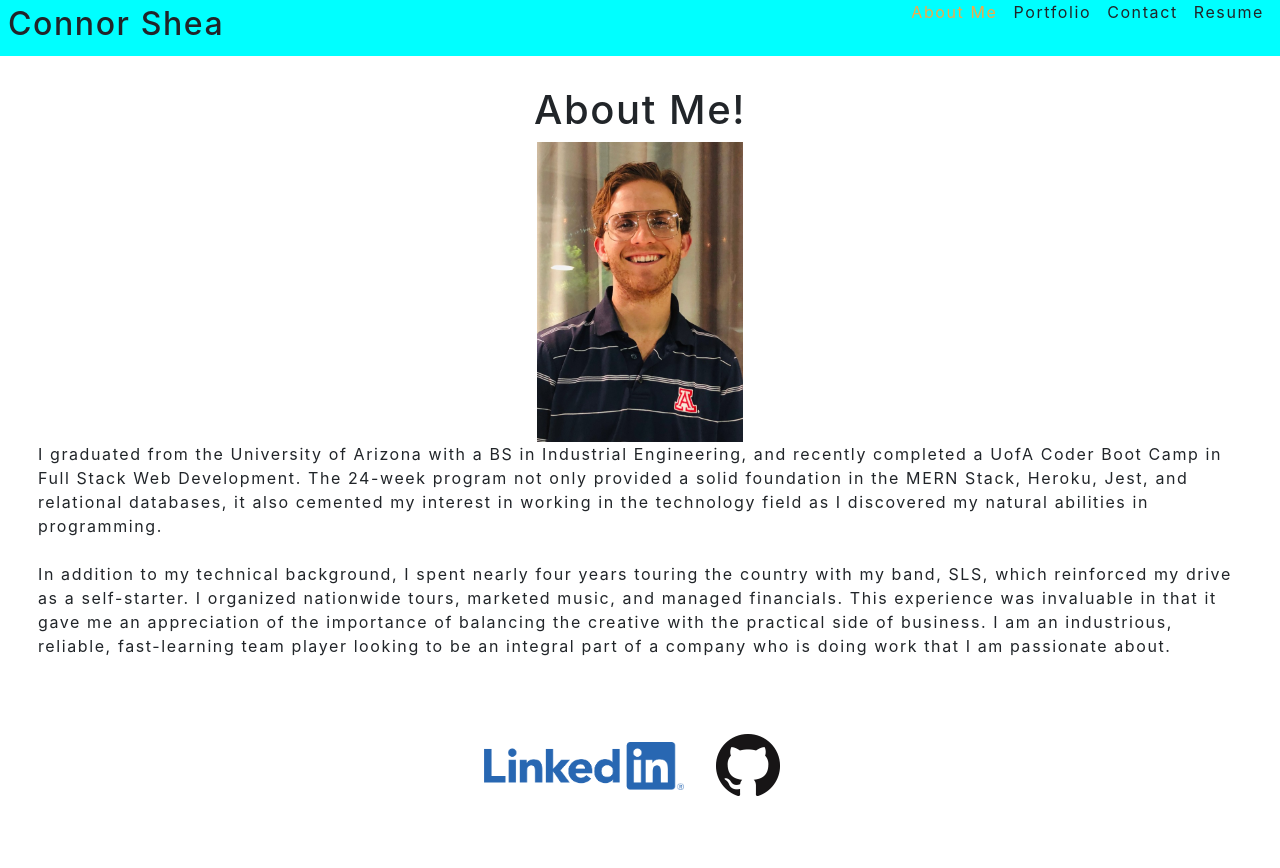
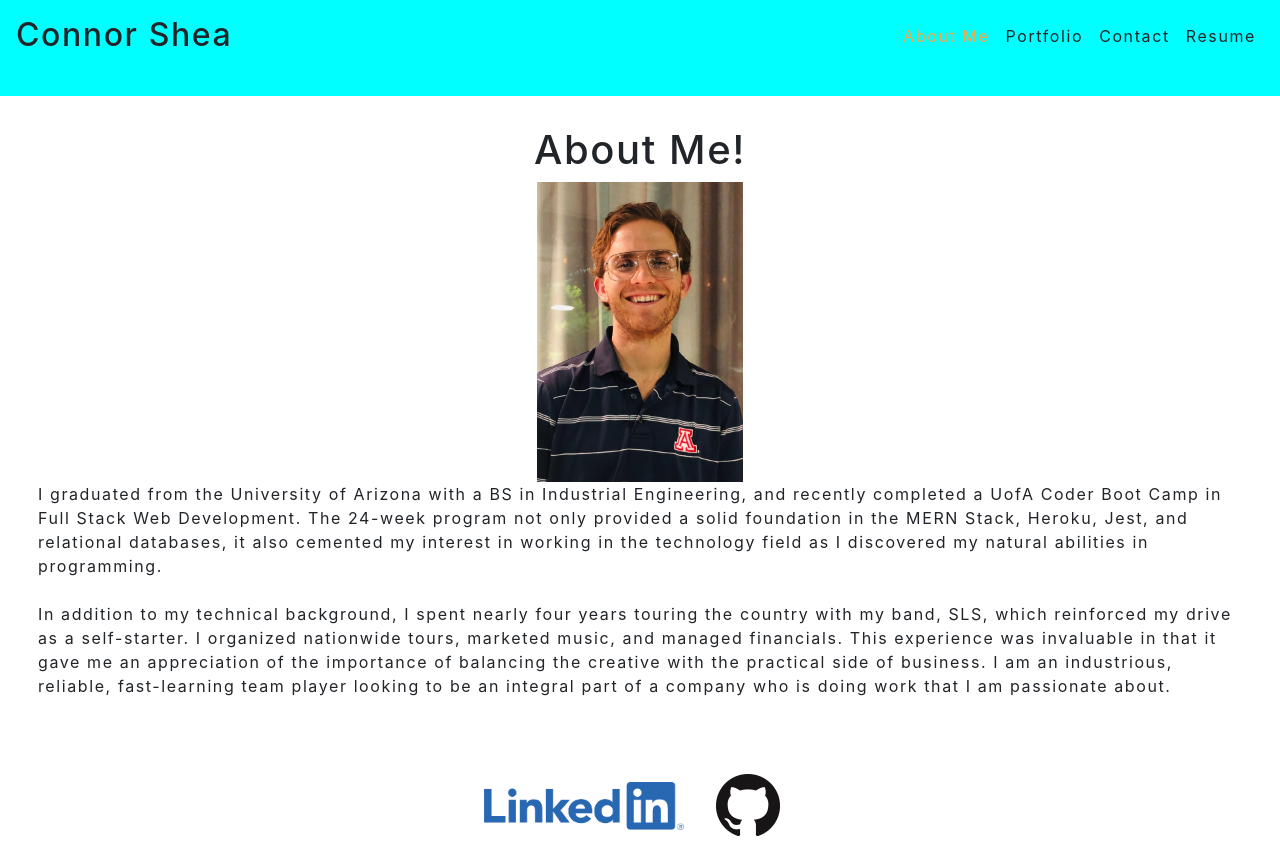
Before and after one commit to connorshea15/shea-portfolio, a React (Create React App) app: page / in a window 1280 px wide. Before the commit the page ends 828 px from the top, so only its background shows below. Built offline with nearby package versions, Linux system fonts and the light colour scheme.

Commit message:
Header looks pretty good! But now that I think about it, it needs improvement...

```diff
--- a/src/components/Header/index.js
+++ b/src/components/Header/index.js
@@ -13,7 +13,7 @@ function Header(props) {
 
     return (
         <header>
-            <div id="header" className="full-width flex-row px-2 space-between align-items-center">
+            <div id="header" className="full-width d-flex flex-row p-3 space-between">
                     <h2 className="header-element">
                         Connor Shea
                     </h2>
--- a/src/components/Navigation/index.js
+++ b/src/components/Navigation/index.js
@@ -11,7 +11,7 @@ function Navigation(props) {
 
 
     return (
-        <ul className="d-flex flex-row header-element">
+        <ul className="d-flex flex-row header-element mt-2">
             <div className="flex-row header-element">
             <li className={`mx-2 ${currentSection === 'About' && 'navActive'}`}>
                 <p onClick={() => setCurrentSection('About')} key="About">
```
Also changed, not shown: src/index.css (+0 -19 lines).
